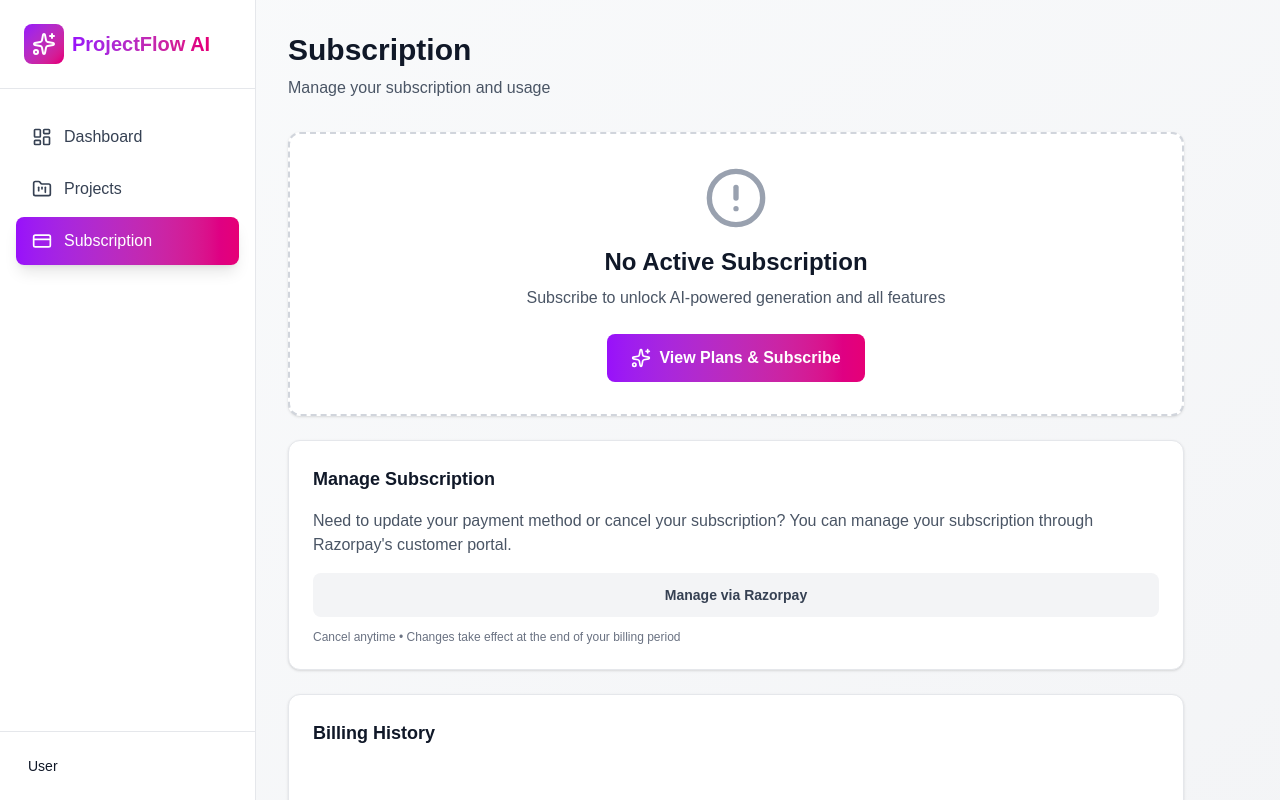
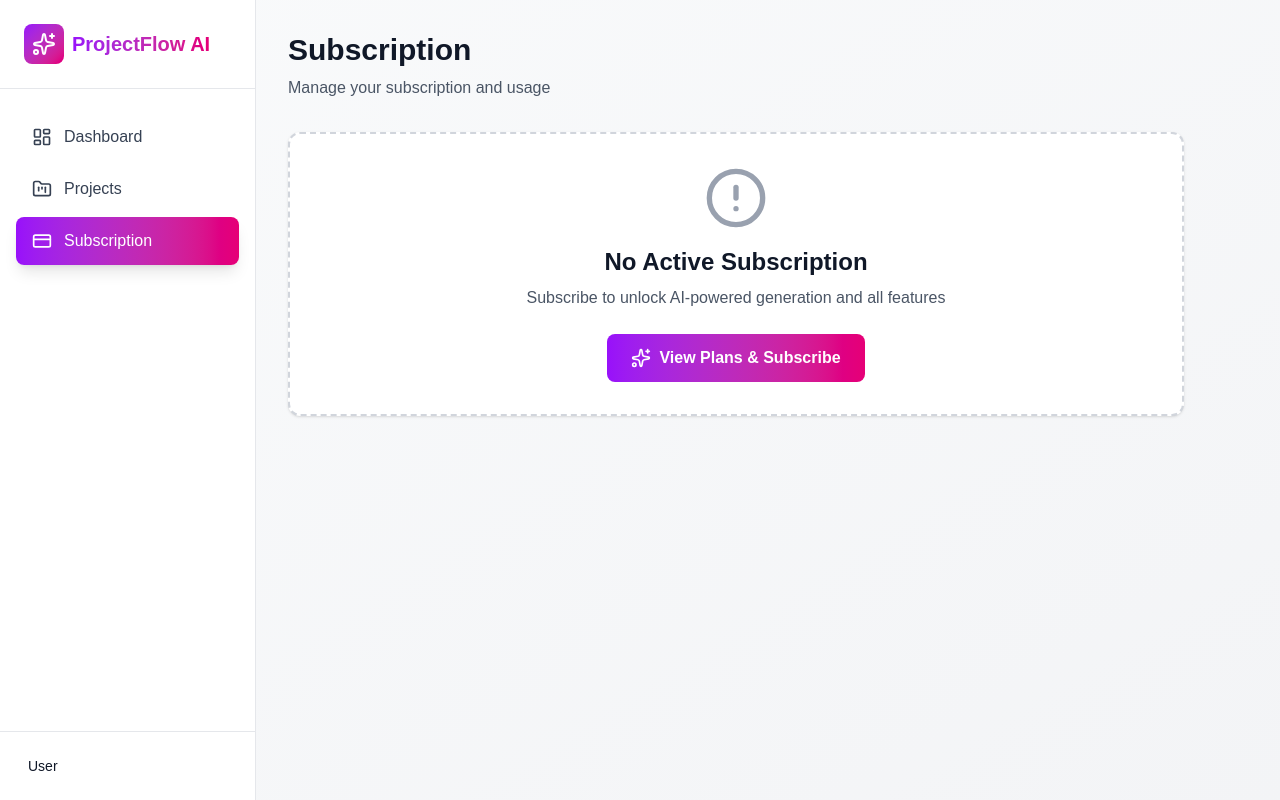
Before and after one commit to kvsharma13/AI_diagram_flow, a Next.js app: page /dashboard/subscription in a window 1280 px wide. Shown: the top 800 px of the page. Built offline with nearby package versions, Linux system fonts and the light colour scheme; no server answers.

Commit message:
Hide subscription management sections for non-subscribers
Co-Authored-By: Claude Sonnet 4.5 <noreply@anthropic.com>

```diff
--- a/app/dashboard/subscription/page.tsx
+++ b/app/dashboard/subscription/page.tsx
@@ -200,7 +200,9 @@ export default function SubscriptionPage() {
           </div>
         )}
 
-        {/* Manage Subscription */}
+        {/* Manage Subscription - Only show for active subscribers */}
+        {!isLoading && (subscription?.subscriptionStatus === 'active' || subscription?.subscriptionStatus === 'trialing') && (
+          <>
             <div className="bg-white rounded-xl shadow-sm border border-gray-200 p-6">
               <h3 className="text-lg font-bold text-gray-900 mb-4">Manage Subscription</h3>
               <p className="text-gray-600 mb-4">
@@ -226,6 +228,8 @@ export default function SubscriptionPage() {
                 <p className="text-sm">Your invoices will appear here after your first payment</p>
               </div>
             </div>
+          </>
+        )}
       </div>
     </div>
   );
```
Lines whose indentation alone changed are shown as unchanged.
